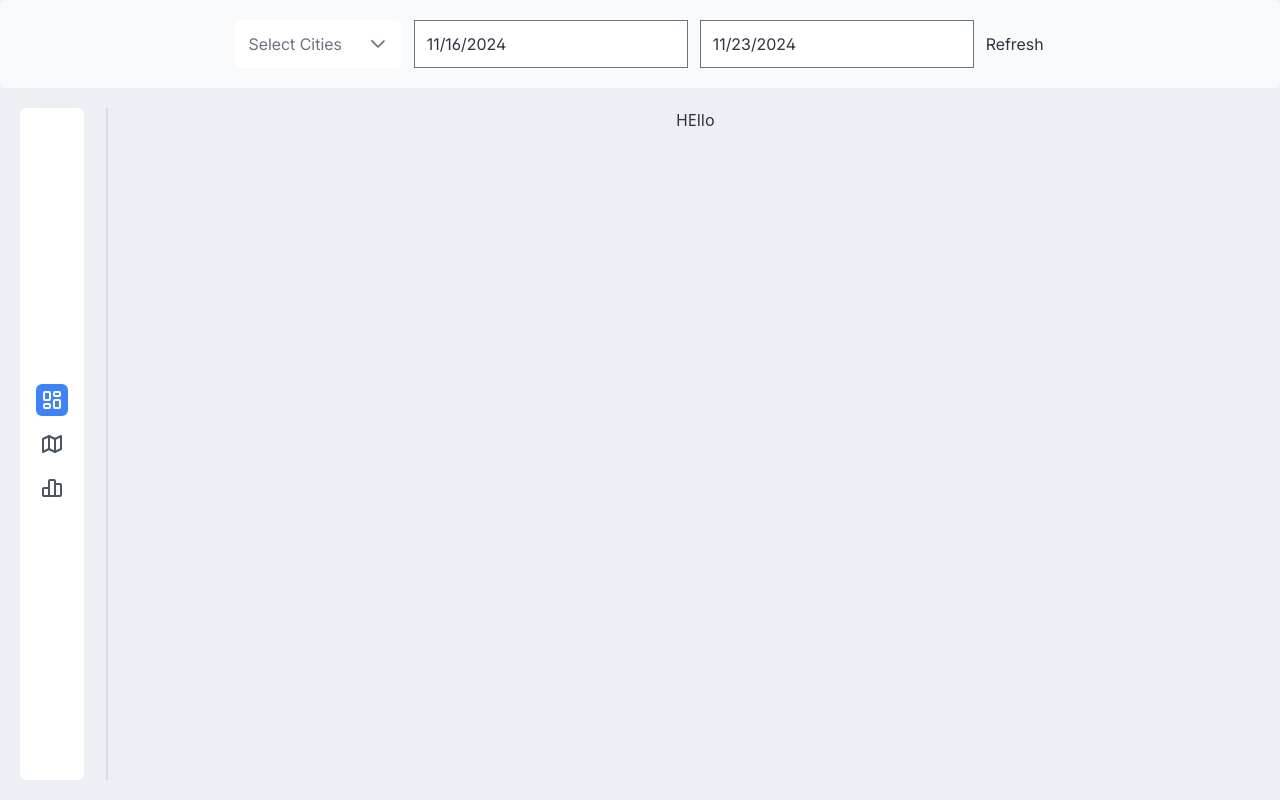
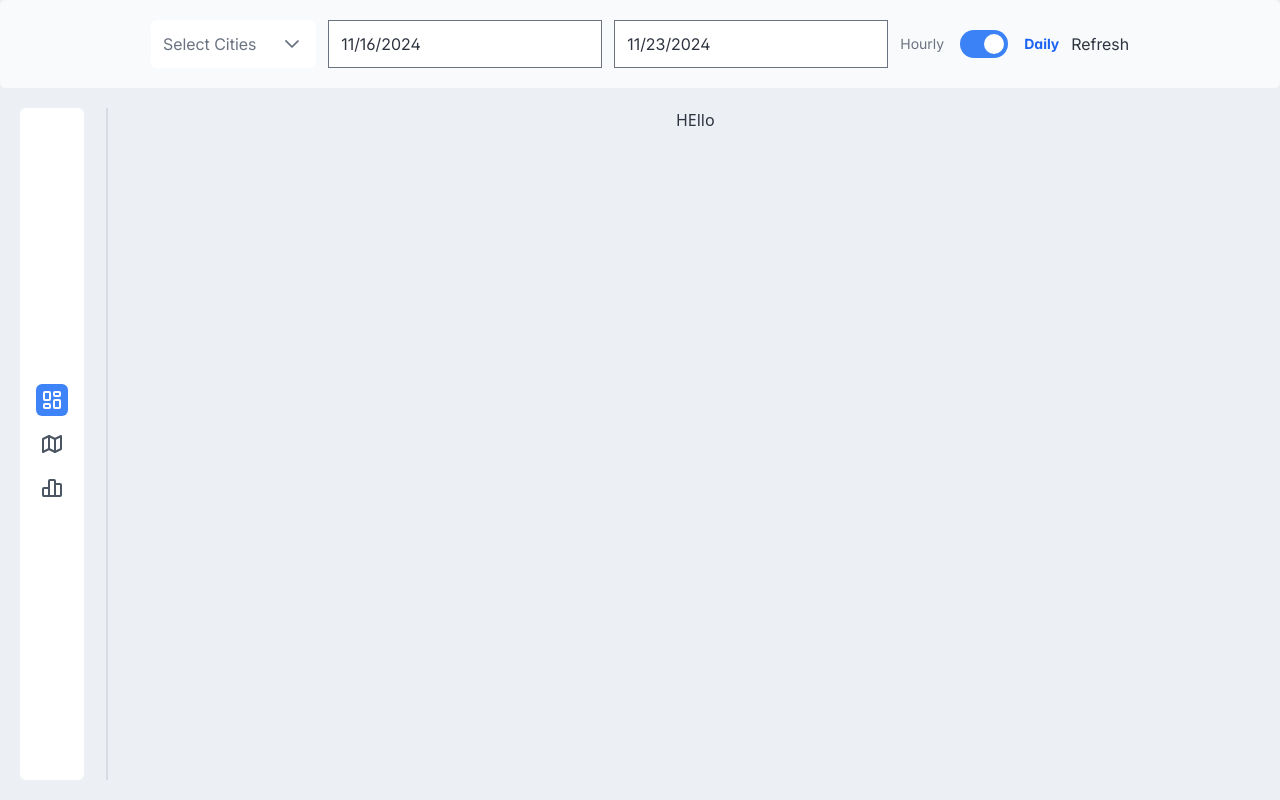
Before and after one commit to bilyanailieva/performance-playground-monorepo, a Next.js app in the folder apps/better-weather-csr/: page / in a window 1280 px wide. Built offline with nearby package versions, Linux system fonts and the light colour scheme.

Commit message:
fix: add switch to control if we want to fetch daily or hourly data

```diff
--- a/apps/better-weather-csr/src/app/globals.css
+++ b/apps/better-weather-csr/src/app/globals.css
@@ -7,6 +7,11 @@
   margin: 0 auto;
   padding: 2rem;
   text-align: center;
+}
+
+.p-inputswitch-input {
+  width: 100%;
+  height: 100%
 }
 
 /* @import 'flowbite/dist/flowbite.css'; */
--- a/apps/better-weather-csr/src/components/ControlHeader.tsx
+++ b/apps/better-weather-csr/src/components/ControlHeader.tsx
@@ -13,6 +13,8 @@ import { useCallback, useContext, useEffect, useState } from "react";
 import { getLocationByName } from "../helper/LocationHelper";
 import { DateBox } from "./Calendar";
 import { momentDateToString } from "@/utils/FormatDate";
+import { ToggleButton } from "primereact/togglebutton";
+import { InputSwitch } from "primereact/inputswitch";
 
 export const ControlHeader = observer(() => {
   const rootStore = useContext(rootStoreContext);
@@ -22,12 +24,11 @@ export const ControlHeader = observer(() => {
 
   useEffect(() => {
     const existingOption = europeanCapitals.features.find(
-      (feature: any) => feature.properties.capital === rootStore.selectedLocation?.name);
-    if (
-      rootStore.selectedLocation?.name &&
-      existingOption
-    ) {
-      setSelectedLocations([existingOption.properties.iso_a3])
+      (feature: any) =>
+        feature.properties.capital === rootStore.selectedLocation?.name
+    );
+    if (rootStore.selectedLocation?.name && existingOption) {
+      setSelectedLocations([existingOption.properties.iso_a3]);
     }
   }, [pathName]);
 
@@ -81,6 +82,8 @@ export const ControlHeader = observer(() => {
     }
   };
 
+  console.log(rootStore.headerControls)
+
   return (
     <div className="card">
       <Toolbar
@@ -127,6 +130,34 @@ export const ControlHeader = observer(() => {
               )}
               onChange={(e) => onDateChange(e, "endDate")}
             />
+            <div className="flex items-center gap-4">
+              {/* Left Label */}
+              <label
+                className={`text-sm ${rootStore.headerControls.viewMode === "hourly" ? "font-bold text-blue-600" : "text-gray-500"}`}
+              >
+                Hourly
+              </label>
+              {/* Switch */}
+              <InputSwitch
+                checked={!!(rootStore.headerControls.viewMode === "daily")}
+                // trueValue={"daily"}
+                // falseValue={"hourly"}
+                onChange={(e) => {
+                  console.log(e);
+                  const viewMode = e.value ? "daily" : "hourly";
+                  rootStore.setHeaderControls({
+                    viewMode
+                  });
+                }}
+                className="relative block outline-none focus:ring-2 focus:ring-blue-400"
+              />
+              {/* Right Label */}
+              <label
+                className={`text-sm ${rootStore.headerControls.viewMode === "daily" ? "font-bold text-blue-600" : "text-gray-500"}`}
+              >
+                Daily
+              </label>
+            </div>{" "}
             <Button onClick={handleBtnClick}>Refresh</Button>
           </div>
         }
--- a/apps/better-weather-csr/src/components/Sidebar.tsx
+++ b/apps/better-weather-csr/src/components/Sidebar.tsx
@@ -17,7 +17,6 @@ import { Tooltip } from "primereact/tooltip";
 import { useCallback, useContext } from "react";
 
 const itemRenderer = (item: MenuItem, options: any, activeTab: string) => {
-  console.log(options);
   return (
     <div
       className={`p-menuitem-content rounded-md p-1 my-3 ${
--- a/apps/better-weather-csr/src/stores/RootStore.ts
+++ b/apps/better-weather-csr/src/stores/RootStore.ts
@@ -3,13 +3,14 @@
 import { europeanCapitals } from "@/helper/eu-countries-capitals.geo";
 import { WeatherParams } from "@/models/OpenMeteo";
 import { makeAutoObservable } from "mobx";
-import moment, { Moment } from "moment";
+import moment from "moment";
 import { NavigatorViews } from "../constants/NavigatorViews";
 import { fetchCity } from "../helper/LocationHelper";
 
 type ControlHeaderSettings = {
   beginDate: moment.Moment;
   endDate: moment.Moment;
+  viewMode: 'daily' | 'hourly'
 };
 
 export type UserLocation = {
@@ -29,6 +30,7 @@ export default class RootStore {
   private _controlHeaderState: ControlHeaderSettings = {
     beginDate: this.defaultBegin,
     endDate: this.defaultEnd,
+    viewMode: 'daily'
   };
   private _selectedLocation: UserLocation | undefined = undefined;
 
@@ -42,6 +44,7 @@ export default class RootStore {
   }
 
   setHeaderControls(updates: Partial<ControlHeaderSettings>) {
+    console.log(updates);
     this._controlHeaderState = {
       ...this._controlHeaderState,
       ...updates,
--- /dev/null
+++ b/apps/better-weather-csr/src/styles/index.css
@@ -0,0 +1,4 @@
+.p-inputswitch-input {
+    width: 100%;
+    height: 100%
+}
```
Also changed, not shown: apps/better-weather-csr/package.json (+5 -3 lines), 1 other file (tests, documents, lock files or other folders).
